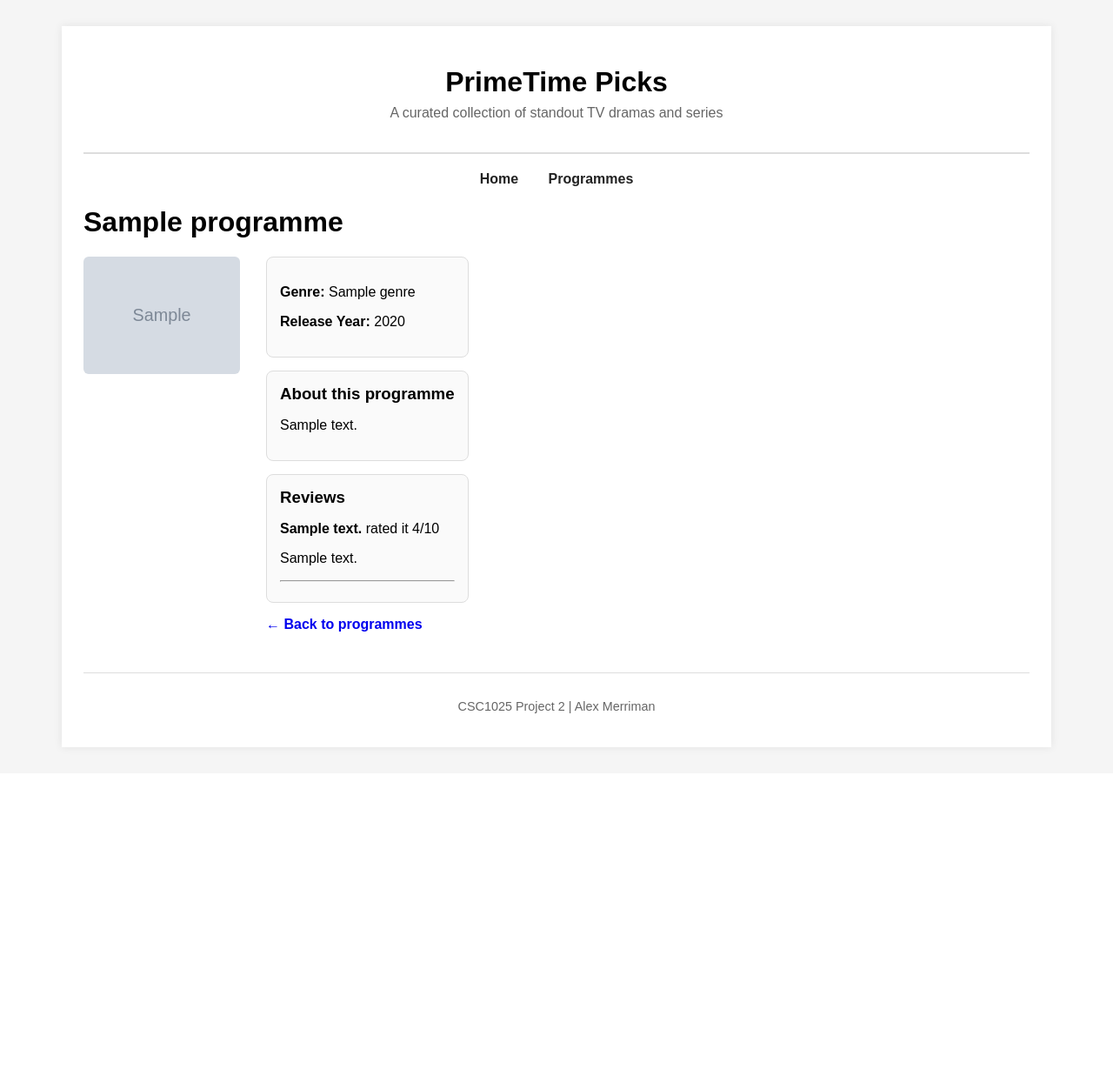
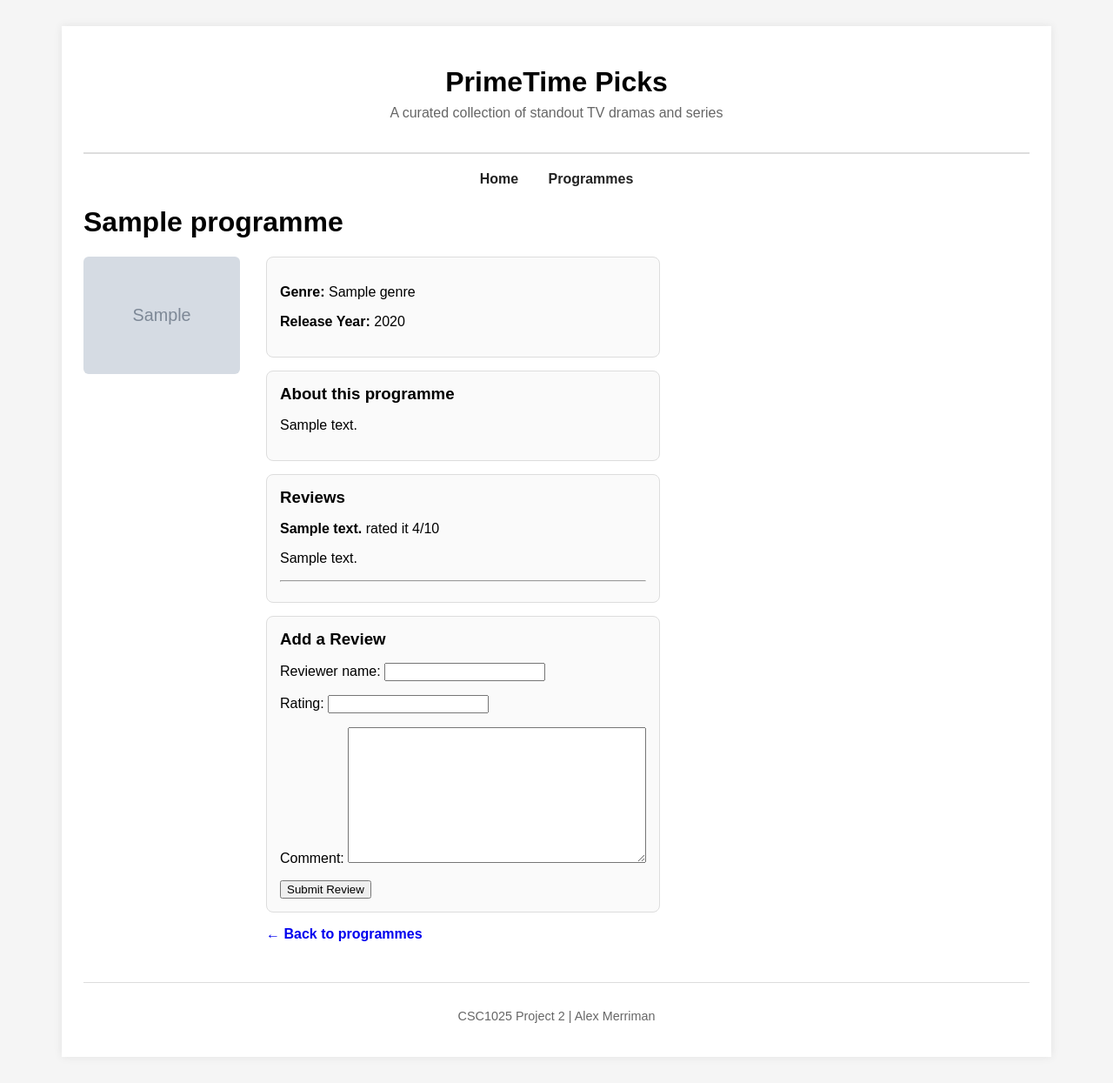
Before and after one commit to alexmerriman/primetime-picks, a Django app: page /programmes/1/ in a window 1280 px wide. Shown: the whole page at 87% size. Before the commit the page ends 864 px from the top, so only its background shows below. Run offline with Django 5.2, Linux system fonts and the light colour scheme; tables that the repository leaves empty hold one stand-in row (values such as "Sample post"); grey boxes marked "Sample" are stand-in pictures.

Commit message:
Added review form to programme detail page

```diff
--- /dev/null
+++ b/pages/forms.py
@@ -0,0 +1,7 @@
+from django import forms
+from .models import Review
+
+class ReviewForm(forms.ModelForm):
+    class Meta:
+        model = Review
+        fields = ['reviewer_name', 'rating', 'comment']
--- a/pages/templates/pages/programme_detail.html
+++ b/pages/templates/pages/programme_detail.html
@@ -40,6 +40,16 @@
             {% endif %}
         </div>
 
+        <div class="description-card">
+            <h3>Add a Review</h3>
+
+            <form method="post">
+                {% csrf_token %}
+                {{ form.as_p }}
+                <button type="submit">Submit Review</button>
+            </form>
+        </div>
+
         <p class="back-link">
             <a href="{% url 'programme_list' %}">← Back to programmes</a>
         </p>
--- a/pages/views.py
+++ b/pages/views.py
@@ -2,6 +2,7 @@ from django.shortcuts import render, get_object_or_404
 from django.urls import reverse_lazy
 from django.views.generic.edit import CreateView, UpdateView, DeleteView
 from .models import Programme
+from .forms import ReviewForm
 
 def index(request):
     featured_programmes = Programme.objects.all()[:3]
@@ -20,9 +21,21 @@ def programme_list(request):
 def programme_detail(request, programme_id):
     programme = get_object_or_404(Programme, id=programme_id)
     reviews = programme.review_set.all()
+
+    if request.method == 'POST':
+        form = ReviewForm(request.POST)
+        if form.is_valid():
+            review = form.save(commit=False)
+            review.programme = programme
+            review.save()
+            form = ReviewForm()
+    else:
+        form = ReviewForm()
+
     context = {
         'programme': programme,
-        'reviews': reviews
+        'reviews': reviews,
+        'form': form
     }
     return render(request, 'pages/programme_detail.html', context)
 
```
